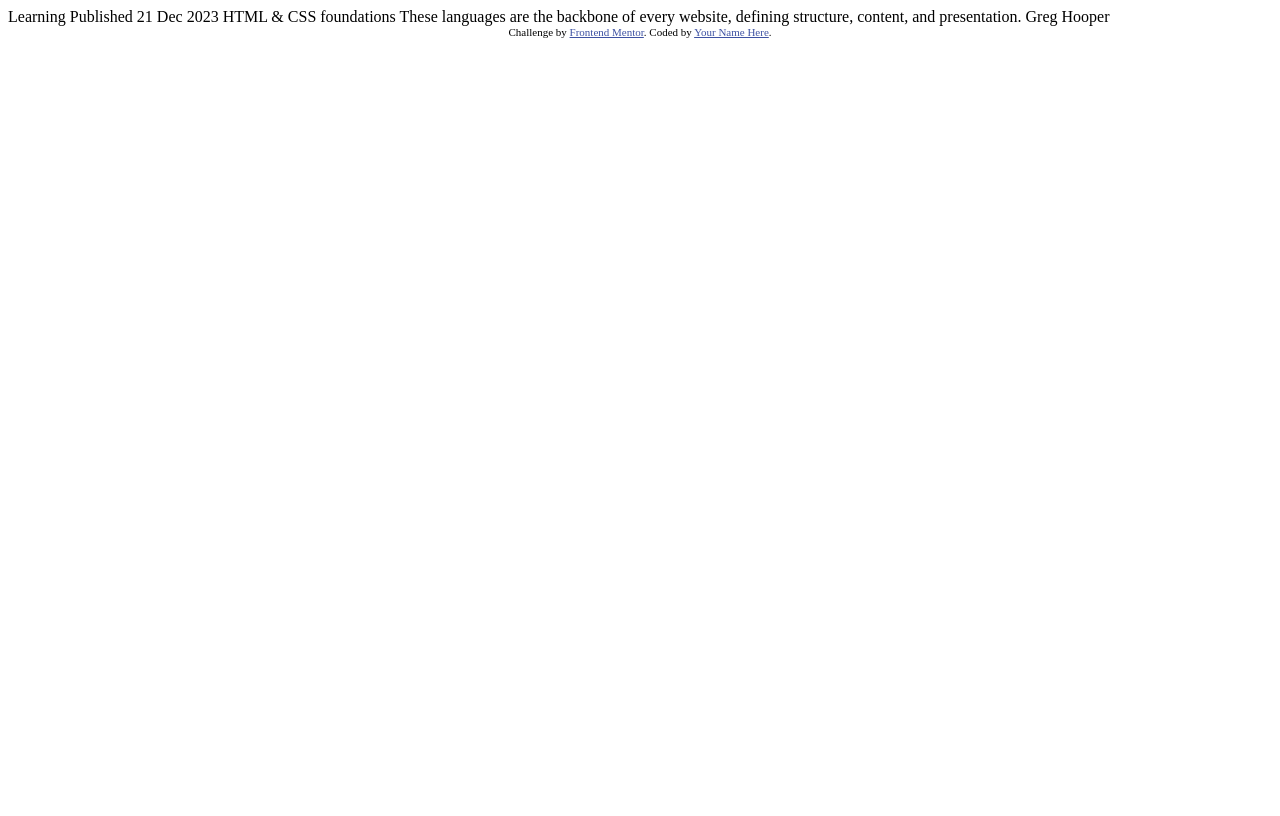
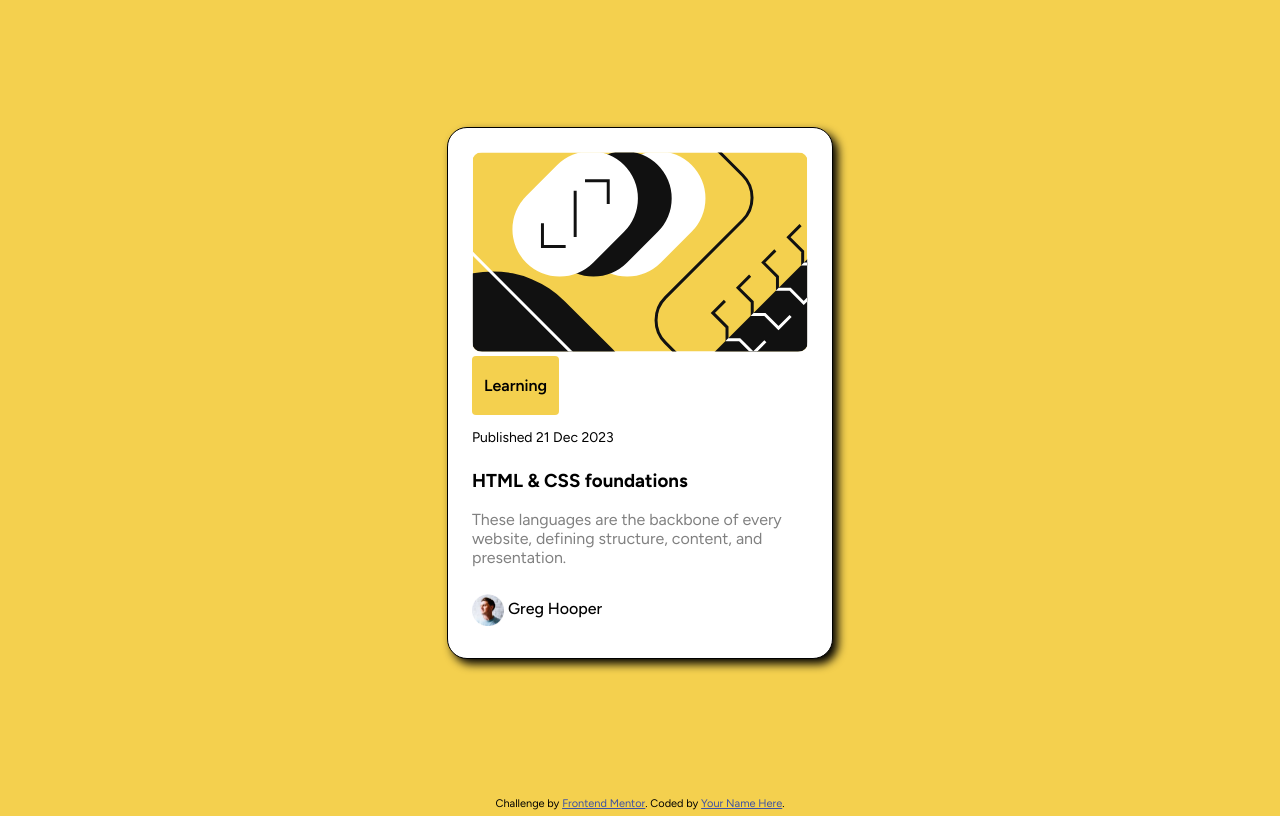
Before and after one commit to AshongAbdallah06/blog-preview-card-main, a plain HTML site: page index.html in a window 1280 px wide. Drawn offline with Linux system fonts and the light colour scheme.

Commit message:
Update files

```diff
--- /dev/null
+++ b/index.css
@@ -0,0 +1,74 @@
+@import url('https://fonts.googleapis.com/css2?family=Figtree:ital,wght@0,300..900;1,300..900&display=swap');
+
+body {
+    box-sizing: border-box;
+    font-family: "Figtree", sans-serif;
+    display: flex;
+    flex-direction: column;
+    justify-content: center;
+    align-items: center;
+    padding-bottom: 30px;
+    min-height: 100vh;
+    background-color: hsl(47, 88%, 63%);
+}
+
+.header-image {
+    width: 336px;
+    height: 200px;
+    border-radius: 10px;
+}
+
+main {
+    background-color: #fff;
+    padding: 24px;
+    border: 1px solid black;
+    border-radius: 20px;
+    box-shadow: 5px 5px 10px black;
+}
+
+p {
+    font-size: 16px;
+}
+
+.content {
+    width: 336px;
+}
+
+.category {
+    background-color: hsl(47, 88%, 63%);
+    border-radius: 4px;
+    display: inline-block;
+    text-align: center;
+    padding: 4px 12px;
+    cursor: pointer;
+}
+
+.learning {
+    font-weight: 600;
+}
+
+.pubished-date {
+    width: 143px;
+    height: 21px;
+    font-size: 14px;
+}
+
+.description {
+    color: gray;
+}
+
+.user-pic {
+    width: 32px;
+    height: 32px;
+    vertical-align: middle;
+
+}
+
+div {
+    display: inline-block;
+}
+
+.author-name {
+    display: inline-block;
+    font-weight: 500;
+}
--- a/index.html
+++ b/index.html
@@ -7,28 +7,50 @@
   <link rel="icon" type="image/png" sizes="32x32" href="./assets/images/favicon-32x32.png">
 
   <title>Frontend Mentor | Blog preview card</title>
-
-  <!-- Feel free to remove these styles or customise in your own stylesheet 👍 -->
+  <link rel="stylesheet" href="index.css">
   <style>
-    .attribution { font-size: 11px; text-align: center; }
+    .attribution { font-size: 11px; text-align: center; position: absolute; bottom: -10px; }
     .attribution a { color: hsl(228, 45%, 44%); }
   </style>
 </head>
 <body>
 
-  Learning
+    <main>
+        <img src="assets/images/illustration-article.svg" class="header-image" alt="">
 
+        <section class="content">
+            <div class="category">
+                <p class="learning">Learning</p>
+            </div>
+
+            <p class="pubished-date">
                 Published 21 Dec 2023
+            </p>
 
+            <h3 class="heading">
                 HTML & CSS foundations
+            </h3>
 
+            <p class="description">
                 These languages are the backbone of every website, defining structure, content, and presentation.
+            </p>
 
+            <div class="author">
+                <div>
+                    <img src="assets/images/image-avatar.webp" alt="" class="user-pic">
+                </div>
+                <p class="author-name">
                     Greg Hooper
+                </p>
+            </div>
+        </section>
+    </main>
 
-  <div class="attribution">
+    <!-- Greg Hooper -->
+
+    <footer class="attribution">
         Challenge by <a href="https://www.frontendmentor.io?ref=challenge" target="_blank">Frontend Mentor</a>.
         Coded by <a href="#">Your Name Here</a>.
-  </div>
+    </footer>
 </body>
 </html>
```
Lines whose indentation alone changed are shown as unchanged.
